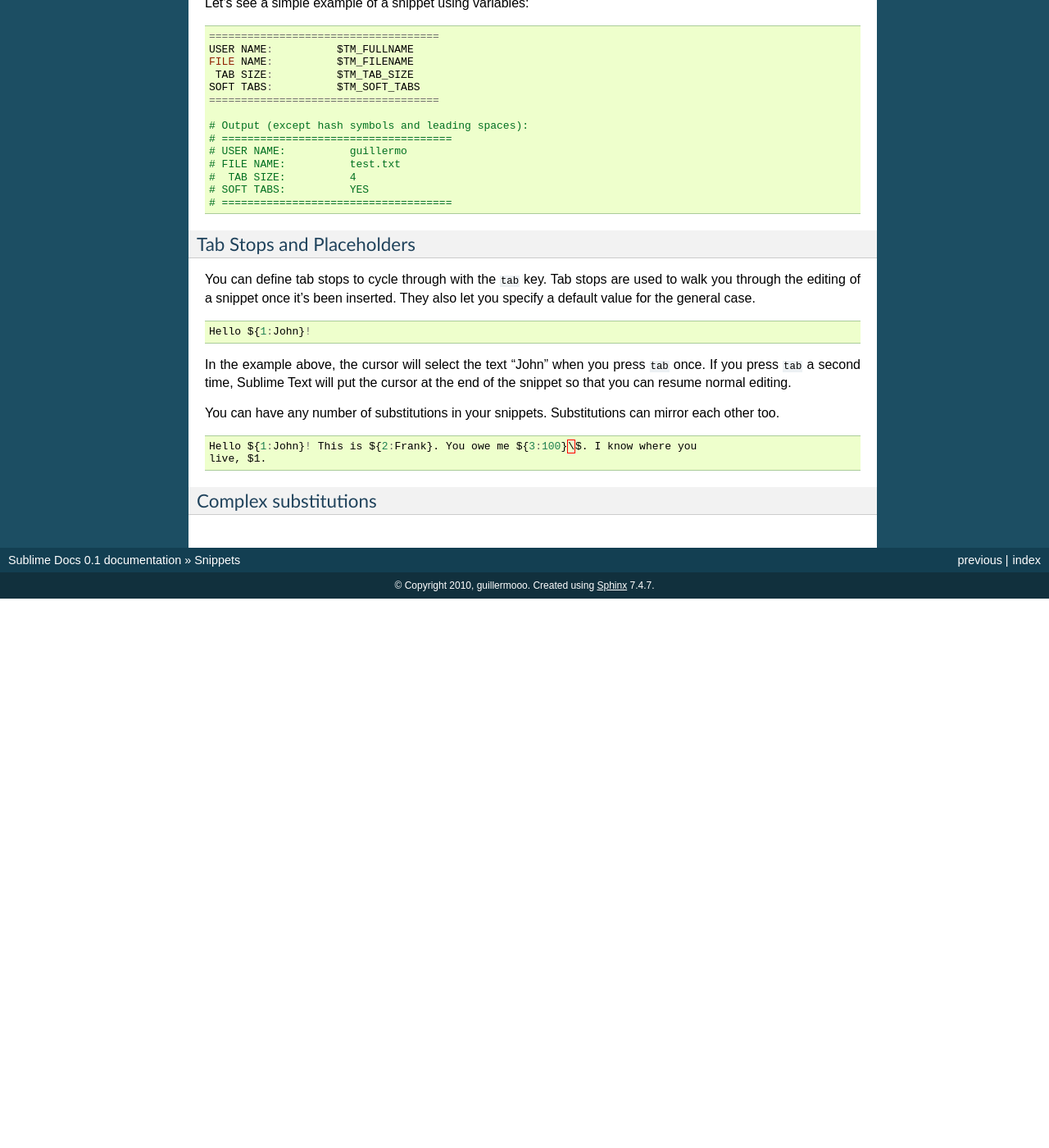
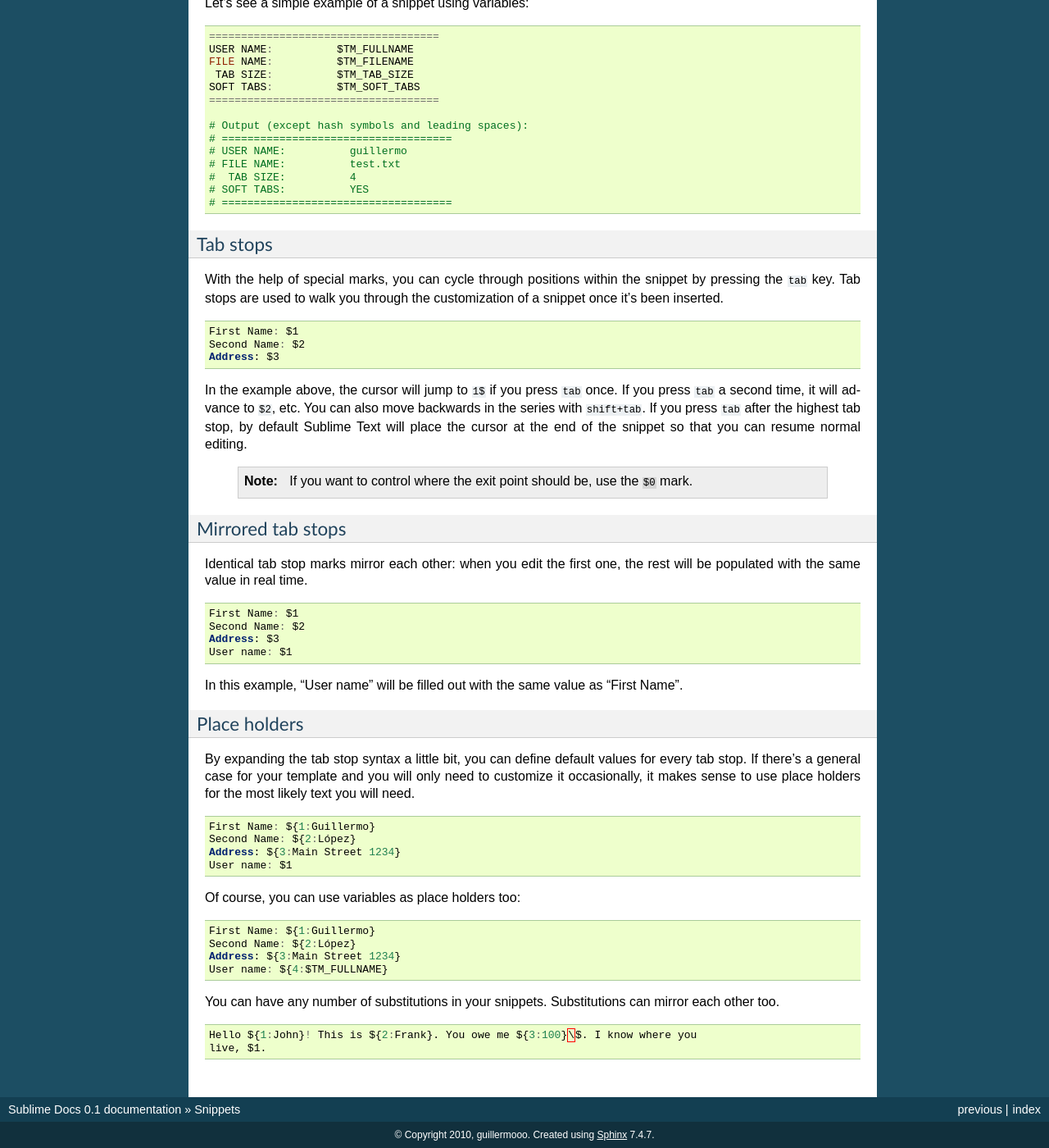
Before and after one commit to guillermooo/sublime-undocs, a Sphinx documentation site: the page built from source/snippets.rst, in a window 1280 px wide and 1400 px high, scrolled down 1858 px. Shown: the whole window at 82% size. Built offline with Sphinx 7.4.7, drawn with Linux system fonts in a browser that asks for light colours; before the commit the page ends 2588 px from its top, so only the background shows below that; some of the changed text lies outside the part shown.

Commit message:
Edited text.

```diff
--- a/source/snippets.rst
+++ b/source/snippets.rst
@@ -44,7 +44,7 @@ these parts in turn.
     templates. We'll look at examples of both later.
 
     .. note::
-        Note that the content is included in a ``<![CDATA[...]]>`` section.
+        Note that the content is included in a ``<![CDATA[…]]>`` section.
         Snippets won't work if you don't do this!
 
     .. note::
@@ -91,13 +91,13 @@ Snippets have access to contextual and environmental information in the form
 of variables.
 
 ======================    ====================================================================================
-**PARAM1, PARAM2...**     Arguments passed to the ``insertSnippet`` command. (Not covered here.)
+**PARAM1, PARAM2 …**      Arguments passed to the ``insertSnippet`` command. (Not covered here.)
 **SELECTION**             The text that was selected when the snippet was triggered.
 **TM_CURRENT_LINE**       Content of the line the cursor was in when the snippet was triggered.
 **TM_CURRENT_WORD**       Current word under the cursor when the snippet was triggered.
 **TM_FILENAME**           Filne name of the file being edited including extension.
 **TM_FILEPATH**           File path to the file being edited.
-**TM_FULLNAME**           User's username.
+**TM_FULLNAME**           User's User name.
 **TM_LINE_INDEX**         Column the snippet is being inserted at, 0 based.
 **TM_LINE_NUMBER**        Row the snippet is being inserted at, 1 based.
 **TM_SELECTED_TEXT**      An alias for **SELECTION**.
@@ -125,20 +125,67 @@ Let's see a simple example of a snippet using variables:
     # ====================================
 
 
-Tab Stops and Placeholders
---------------------------
+Tab stops
+---------
 
-You can define tab stops to cycle through with the ``tab`` key. Tab stops are
-used to walk you through the editing of a snippet once it's been inserted. They
-also let you specify a default value for the general case.
+With the help of special marks, you can cycle through positions within the
+snippet by pressing the ``tab`` key. Tab stops are used to walk you through
+the customization of a snippet once it's been inserted.
 
 .. code-block:: c
 
-    Hello ${1:John}!
+    First Name: $1
+    Second Name: $2
+    Address: $3
 
-In the example above, the cursor will select the text "John" when you press
-``tab`` once. If you press ``tab`` a second time, Sublime Text will put the
-cursor at the end of the snippet so that you can resume normal editing.
+In the example above, the cursor will jump to ``1$`` if you press ``tab`` once.
+If you press ``tab`` a second time, it will advance to ``$2``, etc. You can also
+move backwards in the series with ``shift+tab``. If you press ``tab`` after the
+highest tab stop, by default Sublime Text will place the cursor at the end of the
+snippet so that you can resume normal editing.
+
+
+    .. note::
+        If you want to control where the exit point should be, use the ``$0`` mark.
+
+Mirrored tab stops
+------------------
+
+Identical tab stop marks mirror each other: when you edit the first one, the rest
+will be populated with the same value in real time.
+
+.. code-block:: c
+
+    First Name: $1
+    Second Name: $2
+    Address: $3
+    User name: $1
+
+In this example, "User name" will be filled out with the same value as "First Name".
+
+Place holders
+-------------
+
+By expanding the tab stop syntax a little bit, you can define default values for
+every tab stop. If there's a general case for your template and you will only
+need to customize it occasionally, it makes sense to use place holders for the
+most likely text you will need.
+
+.. code-block:: c
+
+    First Name: ${1:Guillermo}
+    Second Name: ${2:López}
+    Address: ${3:Main Street 1234}
+    User name: $1
+
+Of course, you can use variables as place holders too:
+
+.. code-block:: c
+
+    First Name: ${1:Guillermo}
+    Second Name: ${2:López}
+    Address: ${3:Main Street 1234}
+    User name: ${4:$TM_FULLNAME}
 
 You can have any number of substitutions in your snippets. Substitutions can
 mirror each other too.
@@ -147,7 +194,3 @@ mirror each other too.
 
     Hello ${1:John}! This is ${2:Frank}. You owe me ${3:100}\$. I know where you
     live, $1.
-
-
-Complex substitutions
----------------------
```
Also changed, not shown: other parts of source/snippets.rst (+1 -1 lines).
